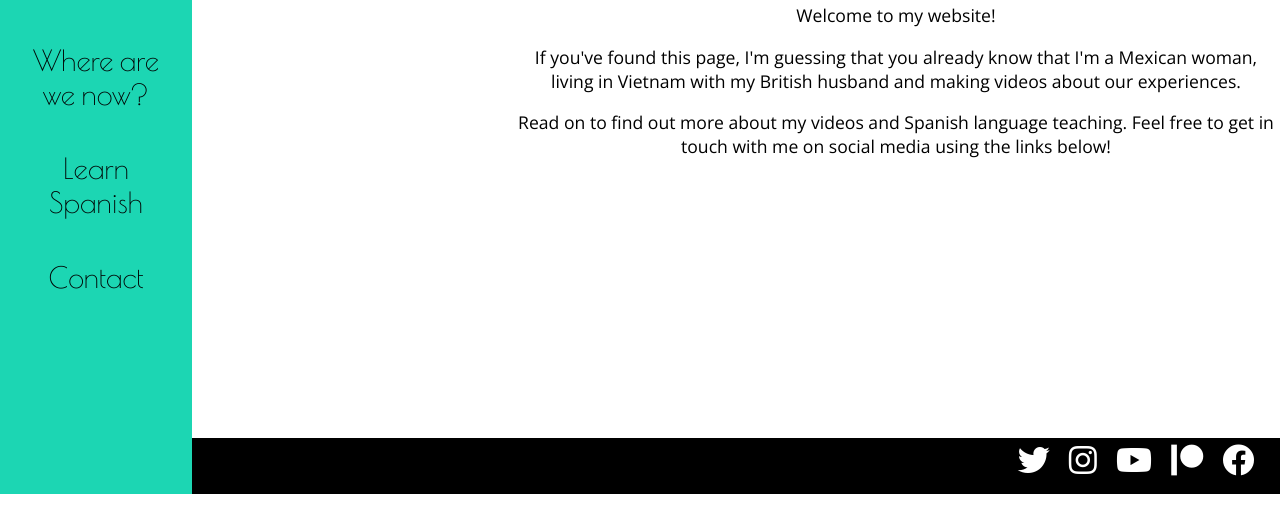
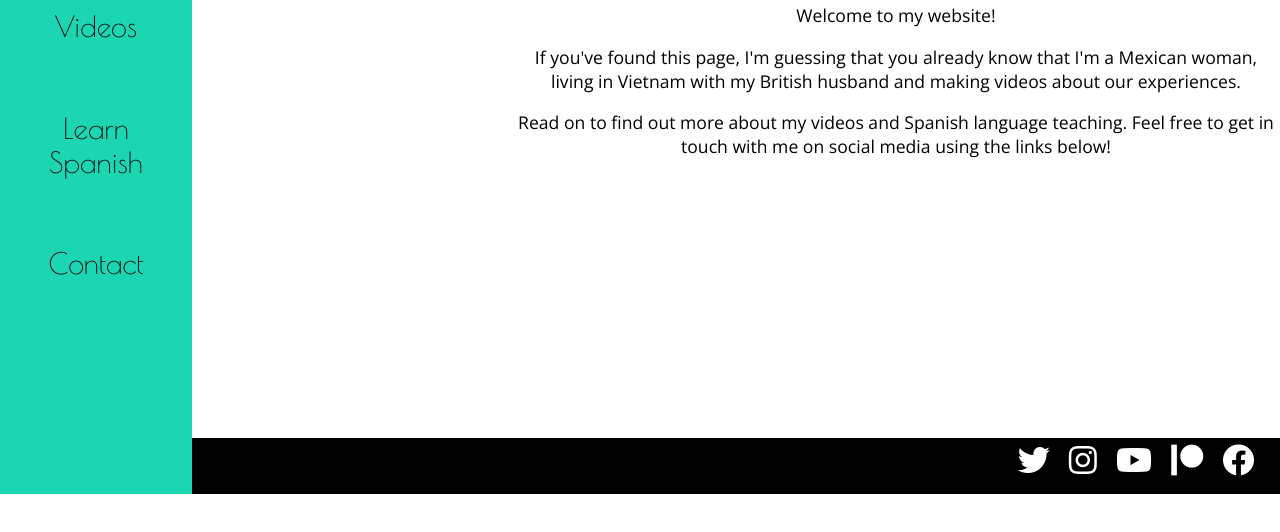
Before and after one commit to davecook88/laKarencita, a website: page index.html in a window 1280 px wide. Shown: the part 306-838 px from the top of the page. Drawn offline with nearby package versions, Linux system fonts and the light colour scheme; no server answers.

Commit message:
commented out location section

```diff
--- a/index.html
+++ b/index.html
@@ -24,7 +24,7 @@
             <ul class="nav">
                 <li class="navlink"><a href="#home" class="section-link">Home</a></li>
                 <li class="navlink"><a href="#videos" class="section-link" id="videos-button">Videos</a></li>
-                <li class="navlink"><a href="#location" class="section-link">Where are we now?</a></li>
+                <!-- <li class="navlink"><a href="#location" class="section-link">Where are we now?</a></li> -->
                 <li class="navlink"><a href="#italki" class="section-link">Learn Spanish</a></li>
                 <li class="navlink"><a href="#contact" class="section-link">Contact</a></li>
             </ul>
```
